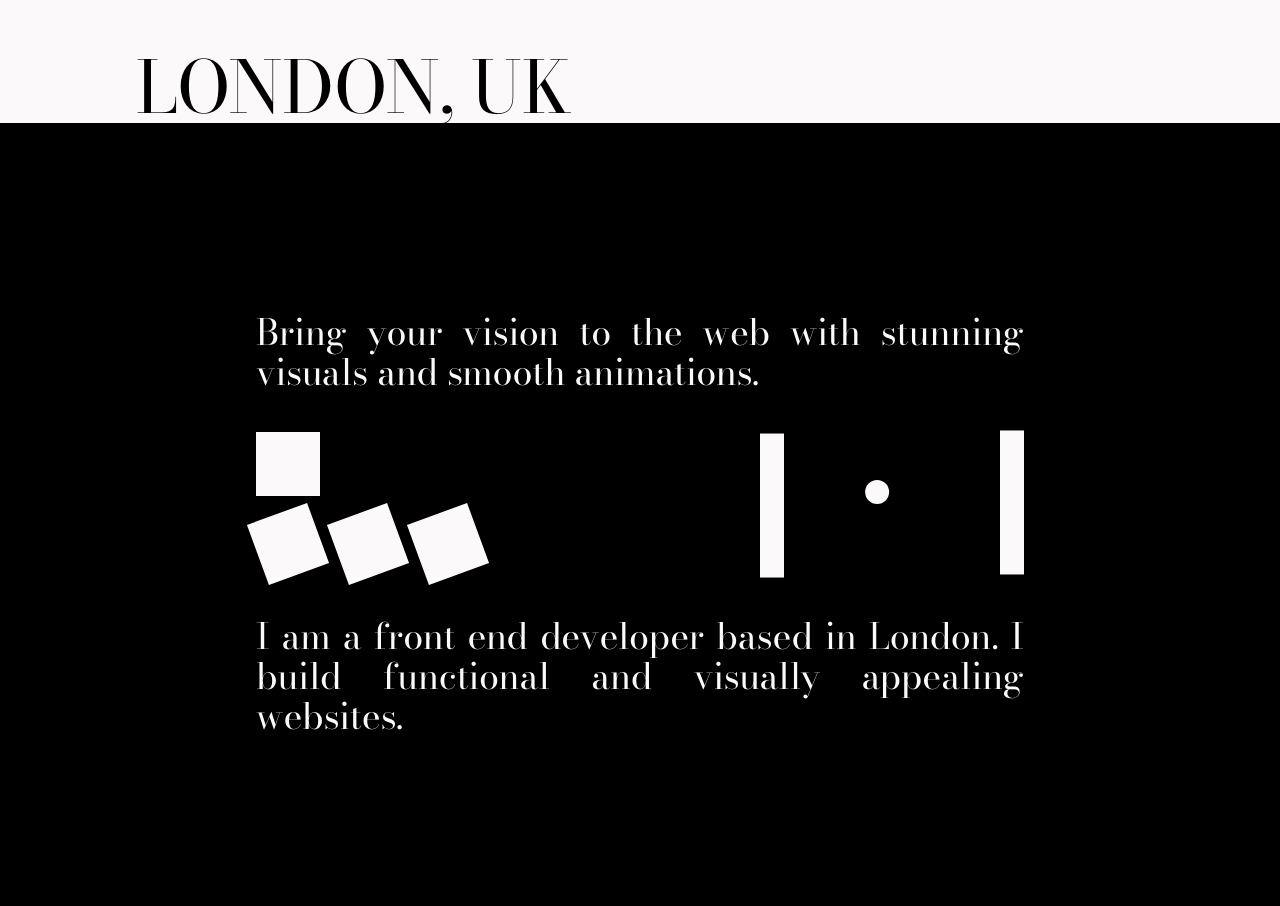
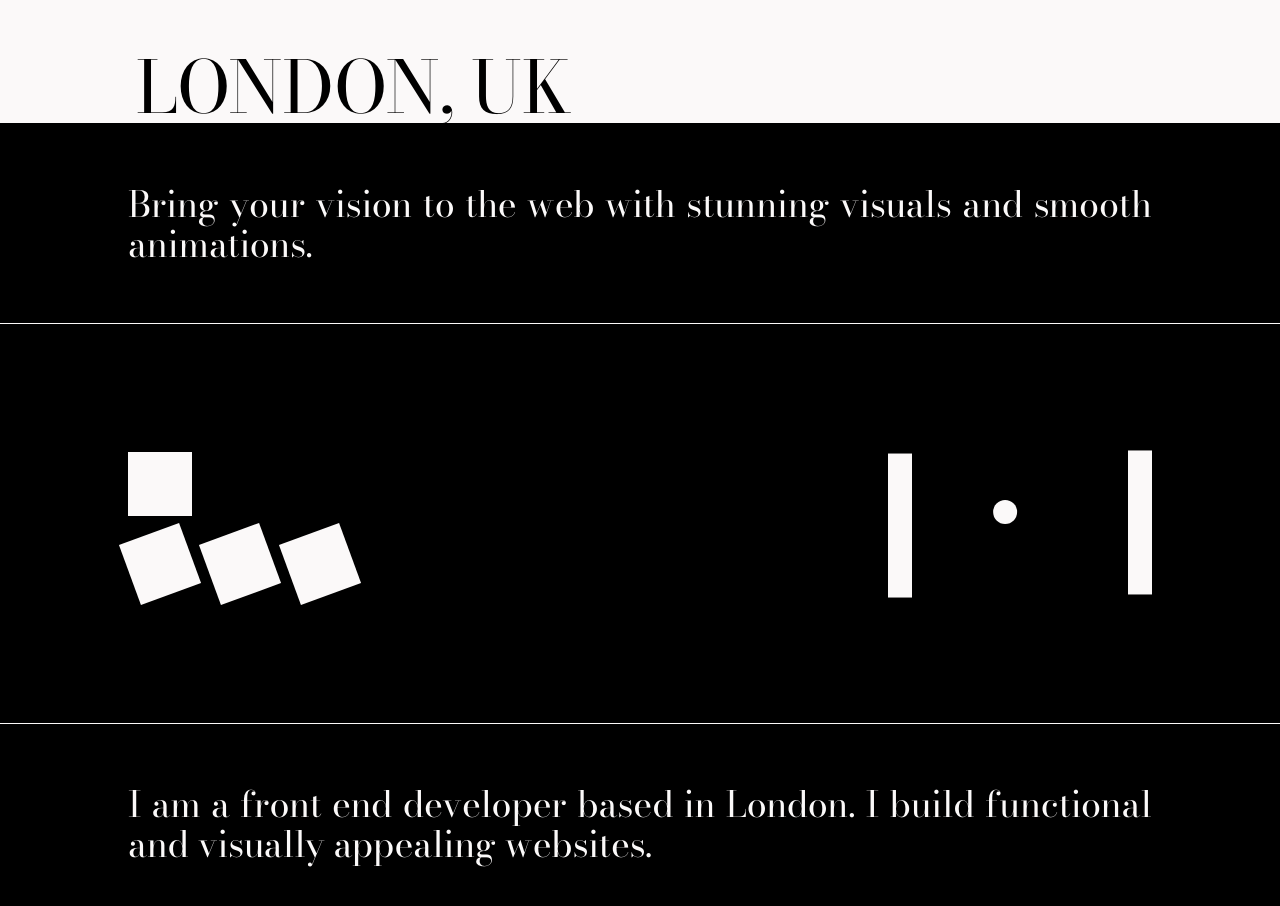
Before and after one commit to wecessary/personal-website-2023, a Next.js app: page / in a window 1280 px wide. Shown: the part 660-1566 px from the top of the page. Built offline with nearby package versions, Linux system fonts and the light colour scheme.

Commit message:
refactor aboutMe based on new grid component (#6)

```diff
--- a/src/components/aboutMe/AboutMe.tsx
+++ b/src/components/aboutMe/AboutMe.tsx
@@ -1,6 +1,7 @@
 import { pingPong } from "@/const/spring";
 import { animated, config, useSpring, useInView } from "@react-spring/web";
 import { Trail } from "../common/animation/Trail";
+import { Row } from "../hero/Grid";
 import { PingPoing } from "./PingPong";
 import { Tetris } from "./Tetris";
 
@@ -20,22 +21,43 @@ export const AboutMe = () => {
       <animated.div
         ref={ref}
         style={{ ...springs }}
-        className="flex gap-4 justify-center items-center min-h-screen"
+        className="grid grid-rows-3 md:grid-rows-4 min-h-screen"
       >
-        <div className="w-[80vw] xl:w-[60vw] flex flex-col gap-10">
+        <Row
+          animation="noAnimation"
+          border
+          borderColour="border-background"
+          textSize="smallHero"
+          renderRowChild={() => (
             <p className="text-justify text-2xl md:text-4xl">
               Bring your vision to the web with stunning visuals and smooth
               animations.
             </p>
-          <div className="flex flex-col md:flex-row gap-10 md:gap-0 md:justify-between">
+          )}
+        />
+        <Row
+          animation="noAnimation"
+          border
+          borderColour="border-background"
+          rowSpan="row-span-1 md:row-span-2"
+          textSize="smallHero"
+          renderRowChild={() => (
+            <div className="flex flex-col md:flex-row md:justify-between">
               <Tetris parentInView={inView} />
               <PingPoing parentInView={inView} />
             </div>
+          )}
+        />
+        <Row
+          animation="noAnimation"
+          textSize="smallHero"
+          renderRowChild={() => (
             <p className="text-justify text-2xl md:text-4xl">
               I am a front end developer based in London. I build functional and
               visually appealing websites.
             </p>
-        </div>
+          )}
+        />
       </animated.div>
     </>
   );
--- a/src/components/aboutMe/PingPong.tsx
+++ b/src/components/aboutMe/PingPong.tsx
@@ -28,7 +28,7 @@ export const PingPoing = ({ parentInView }: ParentInView) => {
 
   return (
     <>
-      <div ref={ref} className="flex justify-between gap-4">
+      <div ref={ref} className="hidden md:flex justify-between gap-4">
         <animated.div
           style={{ y: springs2.y }}
           className="bg-background h-36 w-6 mr-20"
--- a/src/components/hero/Grid.tsx
+++ b/src/components/hero/Grid.tsx
@@ -1,3 +1,4 @@
+import { gridLineAnimation } from "@/const/spring";
 import { textSizeClasses } from "@/const/textSizes";
 import { animated, config, useSpring } from "@react-spring/web";
 import { ReactNode, useState } from "react";
@@ -6,7 +7,8 @@ interface RowProps<T> {
   textDirection?: string;
   textSize: keyof typeof textSizeClasses;
   border?: boolean;
-  animateFromLeft?: boolean;
+  borderColour?: string;
+  animation: keyof typeof gridLineAnimation;
   rowSpan?: string;
   localStyles?: string;
   renderRowChild: (isParentReady: boolean) => ReactNode;
@@ -15,7 +17,8 @@ interface RowProps<T> {
 export function Row<T>({
   textDirection,
   border,
-  animateFromLeft,
+  borderColour,
+  animation,
   rowSpan,
   localStyles,
   textSize,
@@ -23,7 +26,7 @@ export function Row<T>({
 }: RowProps<T>) {
   const [finished, setFinished] = useState(false);
   const springs = useSpring({
-    from: { x: animateFromLeft ? "-100vw" : "100vw" },
+    from: { x: gridLineAnimation[animation] },
     to: { x: "0" },
     onRest() {
       setFinished(true);
@@ -36,8 +39,10 @@ export function Row<T>({
       <animated.div
         style={{ ...springs }}
         className={`${rowSpan || "row-span-1"} ${localStyles} ${
-          border && "border-b-[1px] border-black"
-        }  overflow-hidden ${textDirection} flex justify-center`}
+          border && "border-b-[1px]"
+        } ${
+          borderColour || "border-black"
+        } overflow-hidden ${textDirection} flex justify-center items-center`}
       >
         <div className={`w-[80vw] ${textSizeClasses[textSize]} `}>
           {renderRowChild(finished)}
--- a/src/components/hero/Hero.tsx
+++ b/src/components/hero/Hero.tsx
@@ -6,7 +6,7 @@ export const Hero = () => {
     <section className="grid grid-rows-5 items-end grid-flow-col overflow-hidden min-h-[90vh] lg:min-h-[98vh] ">
       <Row
         textSize="hero"
-        animateFromLeft
+        animation="animateFromLeft"
         border
         renderRowChild={(isRowReady) => (
           <Trail animationStart={isRowReady}>{["WESLEY", "JESSIE"]}</Trail>
@@ -15,6 +15,7 @@ export const Hero = () => {
       <Row
         textSize="hero"
         border
+        animation="animateFromRight"
         renderRowChild={(isRowReady) => (
           <Trail animationStart={isRowReady}>
             {["FRONT", "END", "DEVELOPER"]}
@@ -24,12 +25,14 @@ export const Hero = () => {
       <Row
         textSize="smallHero"
         border
+        animation="animateFromLeft"
         renderRowChild={(isRowReady) => (
           <Trail animationStart={isRowReady}>{"+44 7597296544"}</Trail>
         )}
       />
       <Row
         textSize="smallHero"
+        animation="animateFromRight"
         border
         renderRowChild={(isRowReady) => (
           <Trail animationStart={isRowReady}>{"wesleymhj@gmail.com"}</Trail>
@@ -37,6 +40,7 @@ export const Hero = () => {
       />
       <Row
         textSize="hero"
+        animation="animateFromLeft"
         border
         renderRowChild={(isRowReady) => (
           <Trail animationStart={isRowReady}>{["LONDON,", "UK"]}</Trail>
--- a/src/const/spring.ts
+++ b/src/const/spring.ts
@@ -31,3 +31,9 @@ export const gridLineConfig = {
 };
 
 export const ballGridLineConfig = { tension: 95, friction: 36 };
+
+export const gridLineAnimation = {
+  noAnimation: "0",
+  animateFromLeft: "-100vw",
+  animateFromRight: "100vw",
+};
```
Lines whose indentation alone changed are shown as unchanged.
